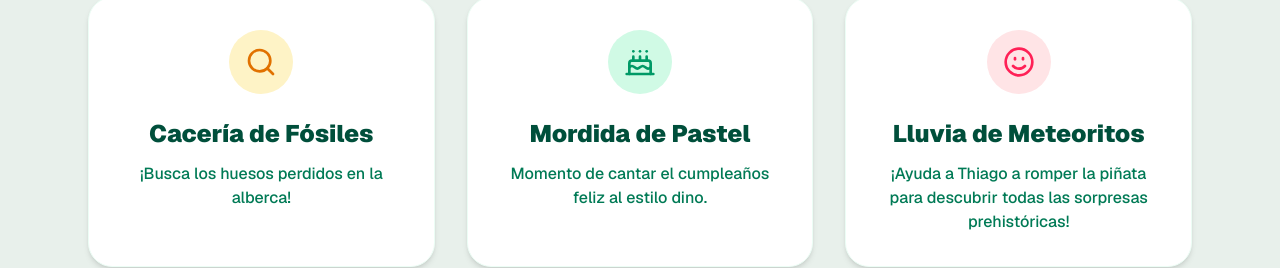
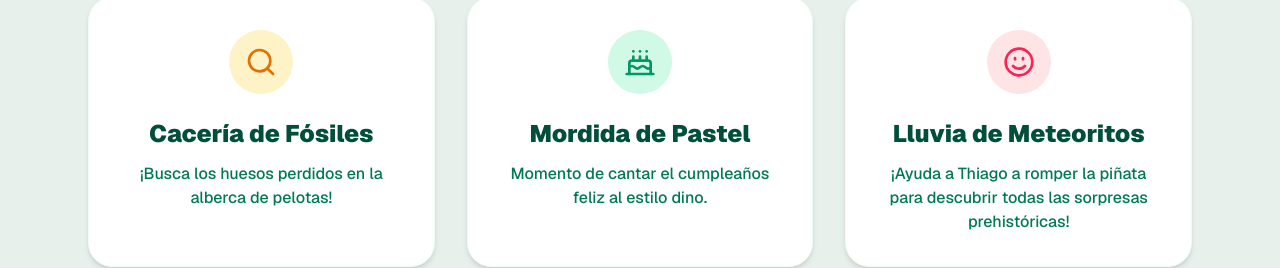
Before and after one commit to TONYs-Sosa/invitacion-thiago, a Next.js app: page / in a window 1280 px wide. Shown: the part 3043-3311 px from the top of the page. Built offline with nearby package versions, Linux system fonts and the light colour scheme.

Commit message:
Update description for fossil hunting activity

```diff
--- a/app/page.tsx
+++ b/app/page.tsx
@@ -185,7 +185,7 @@ export default function InvitacionDinoCompleta() {
                 <Search className="w-8 h-8 text-amber-600" />
               </div>
               <h3 className="text-2xl font-black text-emerald-900 mb-3">Cacería de Fósiles</h3>
-              <p className="text-emerald-700 font-medium">¡Busca los huesos perdidos en la alberca!</p>
+              <p className="text-emerald-700 font-medium">¡Busca los huesos perdidos en la alberca de pelotas!</p>
             </div>
 
             <div className="bg-white p-8 rounded-3xl shadow-md border border-emerald-50 text-center hover:-translate-y-2 transition-transform">
```
